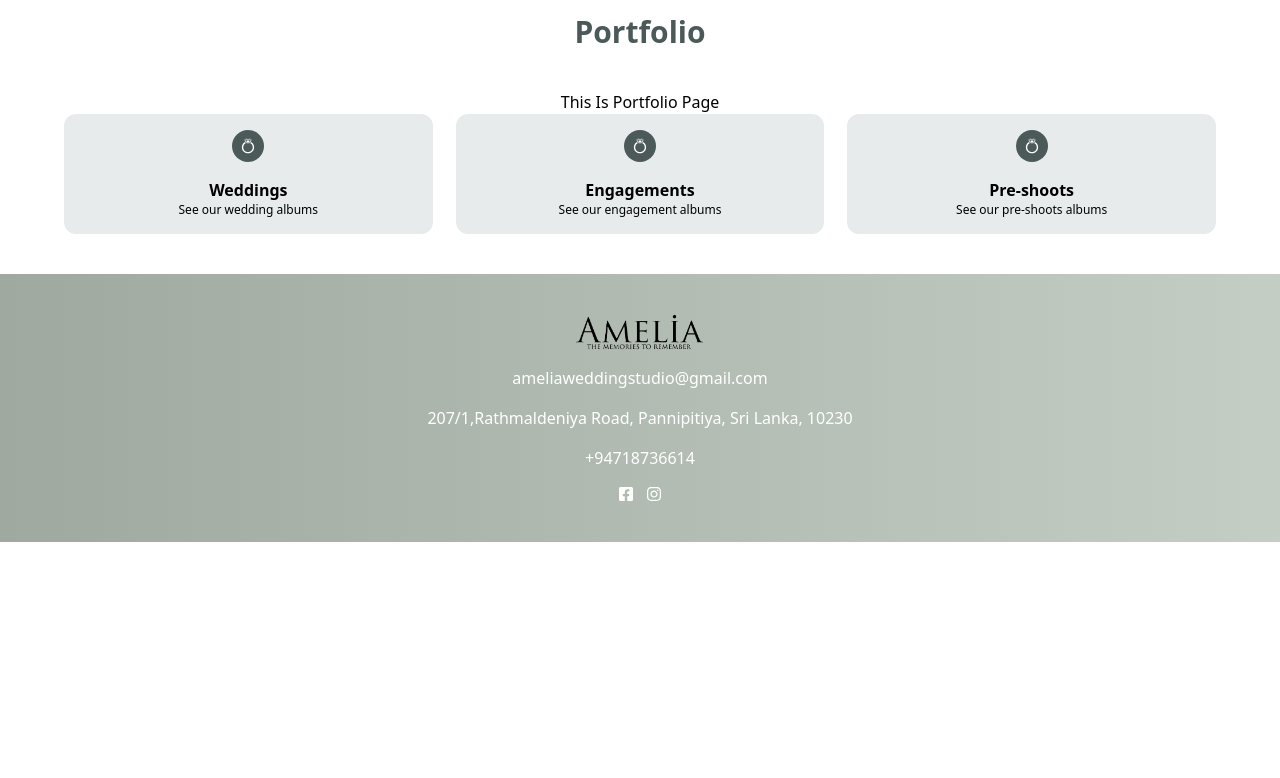
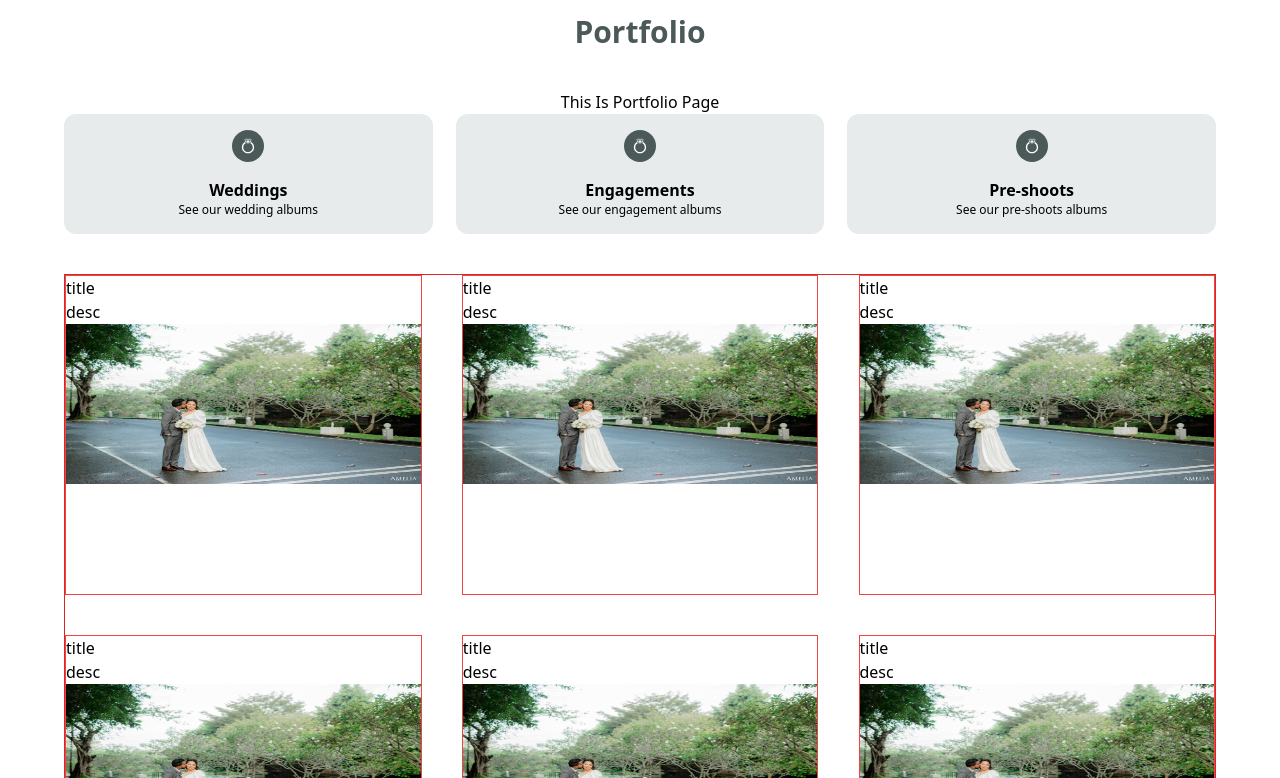
Before and after one commit to TharakaJayz/photographer, a React (Create React App) app in the folder client/: page /portfolio in a window 1280 px wide. Shown: the part 642-1420 px from the top of the page. Before the commit the page ends 1184 px from the top, so only its background shows below. Built offline with nearby package versions, Linux system fonts and the light colour scheme.

Commit message:
creating portfolio page

```diff
--- /dev/null
+++ b/client/src/assets/details.ts
@@ -0,0 +1,44 @@
+import { images } from "./Images"
+
+export const albumTypes = [
+    "Weddings","Engagements","Pre-shoots"
+]
+
+
+export const albums = [
+    {
+        name:"prabhath &Lakshi",
+        type:albumTypes[2],
+        imgUrl:images[0]
+    },
+    {
+        name:"Tharaka &Lakshi",
+        type:albumTypes[0],
+        imgUrl:images[0]
+    },
+    {
+        name:"Pathum &Lakshi",
+        type:albumTypes[1],
+        imgUrl:images[0]
+    },
+    {
+        name:"Sineth &Lakshi",
+        type:albumTypes[1],
+        imgUrl:images[0]
+    },
+    {
+        name:"Dilini & Pravindu",
+        type:albumTypes[2],
+        imgUrl:images[1]
+    },
+    {
+        name:"supun & Lakshi",
+        type:albumTypes[0],
+        imgUrl:images[2]
+    },
+    {
+        name:"Sudam & Hashini",
+        type:albumTypes[1],
+        imgUrl:images[0]
+    },
+]
--- a/client/src/components/portfolio/CategoryCard.tsx
+++ b/client/src/components/portfolio/CategoryCard.tsx
@@ -1,18 +1,20 @@
 import React from 'react'
 import { GiBigDiamondRing } from "react-icons/gi";
 interface Props {
-    svg:any,
-    title:string,
-    desc:string
+    svg: any,
+    title: string,
+    desc: string,
+    onClickAction: (value: string) => void
 }
 
 const CategoryCard = (props: Props) => {
+
     return (
-        <div className='w-p32 py-vh2 flex flex-col justify-between items-center gap-vh2  bg-primary_light1 rounded-xl hover:bg-primary hover:text-white transition-all duration-500'>
-            <span className='bg-service_svg_bg p-[8px] rounded-2xl flex items-center justify-center text-white'><GiBigDiamondRing/></span>
+        <div className='w-p32 py-vh2 flex flex-col justify-between items-center gap-vh2  bg-primary_light1 rounded-xl hover:bg-primary hover:text-white transition-all duration-500' onClick={() => props.onClickAction(props.title)}>
+            <span className='bg-service_svg_bg p-[8px] rounded-2xl flex items-center justify-center text-white'><GiBigDiamondRing /></span>
             <section>
-            <h3 className='font-semibold w-full text-center'>{props.title}</h3>
-            <p className='text-xs w-full text-center'>{props.desc}</p>
+                <h3 className='font-semibold w-full text-center'>{props.title}</h3>
+                <p className='text-xs w-full text-center'>{props.desc}</p>
             </section>
 
         </div>
--- /dev/null
+++ b/client/src/components/portfolio/PortfolioCard.tsx
@@ -0,0 +1,20 @@
+import React from 'react'
+import { images } from '../../assets/Images'
+
+type Props = {}
+
+const PortfolioCard = (props: Props) => {
+  return (
+    <div className='w-p31 h-vh40 border border-red-500 '>
+    <div className='w-full'>
+        <section>
+            <h3>title</h3>
+            <h2>desc</h2>
+        </section>
+     <img src={images[0]} alt="" className='w-full h-vh20' />
+    </div>
+     </div>
+  )
+}
+
+export default PortfolioCard
--- a/client/src/pages/Portfolio.tsx
+++ b/client/src/pages/Portfolio.tsx
@@ -1,22 +1,42 @@
-import React from 'react'
+import React, { useState } from 'react'
 import HeaderSection from '../components/HeaderSection'
 import CategoryCard from '../components/portfolio/CategoryCard'
 import { images } from '../assets/Images'
+import { albumTypes } from '../assets/details';
+import PortfolioCard from '../components/portfolio/PortfolioCard';
+
+
 
 interface Props {
 
 }
 
+
 const Portfolio = (props: Props) => {
+  const [selectedType,setSelectedType] = useState<string>("");
+
+  const setTypeFromCard = (value:string) =>{
+      setSelectedType(value);
+  }
     return (
         <div className='w-full'>
           <HeaderSection     imgUrl={images[1]} title="Portfolio" desc="this is portfolio page" TextLogic = {true} />
           <div className='w-full px-vw5'>
-            <div className='w-full'>
+            <div className='w-full flex flex-col gap-vh5'>
                 <section className='w-full flex justify-between items-center'>
-                    <CategoryCard svg={""} title='Weddings' desc='See our wedding albums'/>
-                    <CategoryCard svg={""} title='Engagements' desc='See our engagement albums'/>
-                    <CategoryCard svg={""} title='Pre-shoots' desc='See our pre-shoots albums'/>
+                    <CategoryCard svg={""} title={albumTypes[0]}  onClickAction={setTypeFromCard}  desc='See our wedding albums'/>
+                    <CategoryCard svg={""} title={albumTypes[1]} onClickAction={setTypeFromCard} desc='See our engagement albums'/>
+                    <CategoryCard svg={""} title={albumTypes[2]} onClickAction={setTypeFromCard} desc='See our pre-shoots albums'/>
+
+                </section>
+
+                <section className='w-full flex flex-wrap justify-between items-center border border-red-600 gap-vh5  '>
+                  <PortfolioCard/>
+                  <PortfolioCard/>
+                  <PortfolioCard/>
+                  <PortfolioCard/>
+                  <PortfolioCard/>
+                  <PortfolioCard/>
 
                 </section>
             </div>
```
